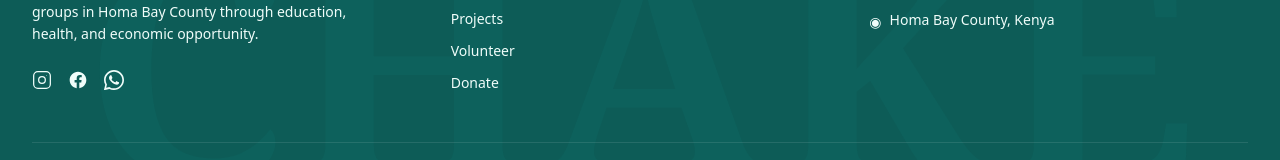
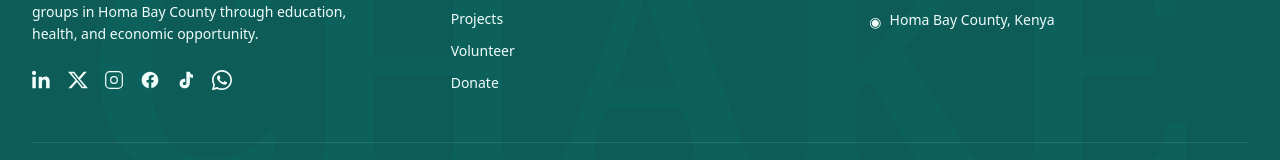
Before and after one commit to OderoLitzy/lizzy-website, a Next.js app: page /services in a window 1280 px wide. Shown: the part 1272-1432 px from the top of the page. Built offline with nearby package versions, Linux system fonts and the light colour scheme; a web font is replaced by a local one.

Commit message:
Fix footer social links (#58)

```diff
--- a/components/layout/SiteFooter.tsx
+++ b/components/layout/SiteFooter.tsx
@@ -7,6 +7,22 @@ const quickLinks = [
   { label: "Volunteer", href: "/volunteer" },
   { label: "Donate", href: "/donate" },
 ];
+
+function IconLinkedIn() {
+  return (
+    <svg viewBox="0 0 24 24" fill="currentColor" className="w-5 h-5" aria-hidden="true">
+      <path d="M4.98 3.5C4.98 4.88 3.86 6 2.5 6S0 4.88 0 3.5 1.12 1 2.5 1s2.48 1.12 2.48 2.5zM.4 8h4.2v14H.4V8zm7.6 0h4.02v1.9h.06c.56-1.06 1.94-2.18 3.99-2.18 4.27 0 5.06 2.81 5.06 6.47V22h-4.2v-6.91c0-1.65-.03-3.77-2.3-3.77-2.3 0-2.65 1.8-2.65 3.65V22H8V8z" />
+    </svg>
+  );
+}
+
+function IconX() {
+  return (
+    <svg viewBox="0 0 24 24" fill="currentColor" className="w-5 h-5" aria-hidden="true">
+      <path d="M18.9 2h3.68l-8.04 9.19L24 22h-7.41l-5.8-7.59L4.15 22H.47l8.6-9.83L0 2h7.59l5.24 6.93L18.9 2zm-1.29 18.1h2.04L6.48 3.8H4.29L17.6 20.1z" />
+    </svg>
+  );
+}
 
 function IconInstagram() {
   return (
@@ -26,6 +42,14 @@ function IconFacebook() {
   );
 }
 
+function IconTikTok() {
+  return (
+    <svg viewBox="0 0 24 24" fill="currentColor" className="w-5 h-5" aria-hidden="true">
+      <path d="M16.6 2c.38 2.2 1.65 3.51 3.8 3.65v3.77a7.48 7.48 0 01-3.74-1.05v6.98c0 3.83-2.6 6.65-6.27 6.65-3.37 0-6.1-2.42-6.1-5.8 0-3.8 3.03-6.16 6.88-5.62v3.9c-1.65-.52-2.96.2-2.96 1.62 0 1.1.89 1.92 2.03 1.92 1.3 0 2.2-.78 2.2-2.5V2h4.16z" />
+    </svg>
+  );
+}
+
 function IconWhatsApp() {
   return (
     <svg viewBox="0 0 24 24" fill="currentColor" className="w-5 h-5" aria-hidden="true">
@@ -34,6 +58,23 @@ function IconWhatsApp() {
     </svg>
   );
 }
+
+const socialLinks = [
+  {
+    label: "LinkedIn",
+    href: "https://www.linkedin.com/public-profile/settings/",
+    Icon: IconLinkedIn,
+  },
+  { label: "X", href: "https://x.com/CHAKE_Official", Icon: IconX },
+  {
+    label: "Instagram",
+    href: "https://www.instagram.com/chake_kenya?igsh=b2x2cWFxbnZoZWd0",
+    Icon: IconInstagram,
+  },
+  { label: "Facebook", href: "https://www.facebook.com/share/1DG8bnmg4H/", Icon: IconFacebook },
+  { label: "TikTok", href: "https://vm.tiktok.com/ZS9MG5sHpQNB-n1Zf5/", Icon: IconTikTok },
+  { label: "WhatsApp", href: "https://wa.me/254769629620", Icon: IconWhatsApp },
+];
 
 export default function SiteFooter() {
   return (
@@ -58,16 +99,12 @@ export default function SiteFooter() {
             <p className="text-sm text-teal-50 leading-relaxed max-w-xs">
               Empowering youth, women, and vulnerable groups in Homa Bay County through education, health, and economic opportunity.
             </p>
-            <div className="flex gap-4 mt-6">
-              <a href="https://instagram.com" aria-label="Instagram" className="text-teal-50 hover:text-amber-accent transition-colors">
-                <IconInstagram />
-              </a>
-              <a href="https://facebook.com" aria-label="Facebook" className="text-teal-50 hover:text-amber-accent transition-colors">
-                <IconFacebook />
-              </a>
-              <a href="https://wa.me/254769629620" aria-label="WhatsApp" className="text-teal-50 hover:text-amber-accent transition-colors">
-                <IconWhatsApp />
-              </a>
+            <div className="flex flex-wrap gap-4 mt-6">
+              {socialLinks.map(({ label, href, Icon }) => (
+                <a key={label} href={href} aria-label={label} className="text-teal-50 hover:text-amber-accent transition-colors">
+                  <Icon />
+                </a>
+              ))}
             </div>
           </div>
 
```
Also changed, not shown: 1 other file (tests, documents, lock files or other folders).
